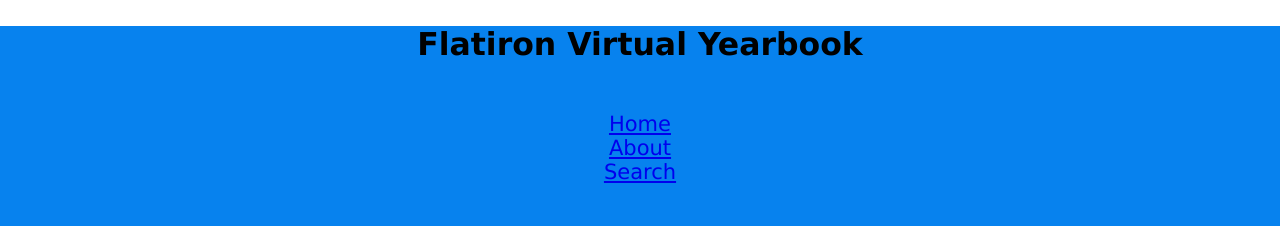
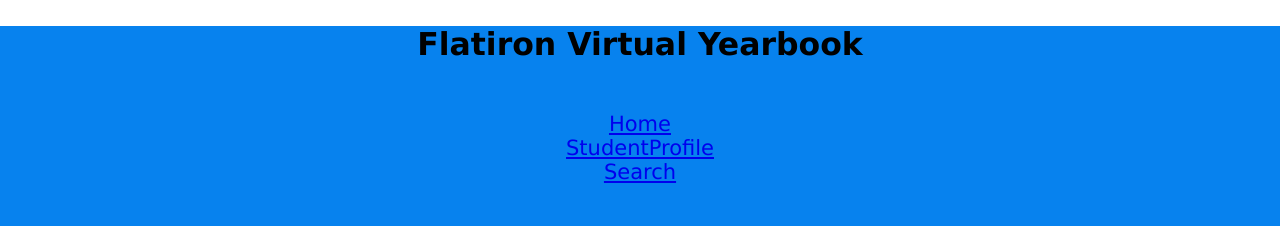
Before and after one commit to Ignacioyz/Phase2Project, a React (Create React App) app: page /router1 in a window 1280 px wide. Shown: the top 226 px of the page. Built offline with nearby package versions, Linux system fonts and the light colour scheme; data requests are answered from the project's data file.

Commit message:
todays final commit

```diff
--- a/src/App.js
+++ b/src/App.js
@@ -6,7 +6,7 @@ import CohortComponent from './CohortComponent';
 import NavComp from './NavComp';
 import cohort from "./cohort.json"
 import Router1 from './Router1';
-import Router2 from './Router2';
+import StudentProfile from './StudentProfile';
 import Router3 from './Router3';
 
 
@@ -49,8 +49,8 @@ function App() {
         <Route path="/router1">
           <Router1 />
         </Route>
-        <Route path="/router2">
-          <Router2 />
+        <Route path="/studentprofile">
+          <StudentProfile />
         </Route>
         <Route path="/router3">
           <Router3 />
--- a/src/NavComp.js
+++ b/src/NavComp.js
@@ -18,7 +18,7 @@ function NavComp({ onChangePage }) {
         <div>
 
             <NavLink exact to="/">Home</NavLink><br></br>
-            <NavLink to="/router2">About</NavLink><br></br>
+            <NavLink to="/studentprofile">StudentProfile</NavLink><br></br>
             <NavLink to="/router3">Search</NavLink>
 
         </div>
```
